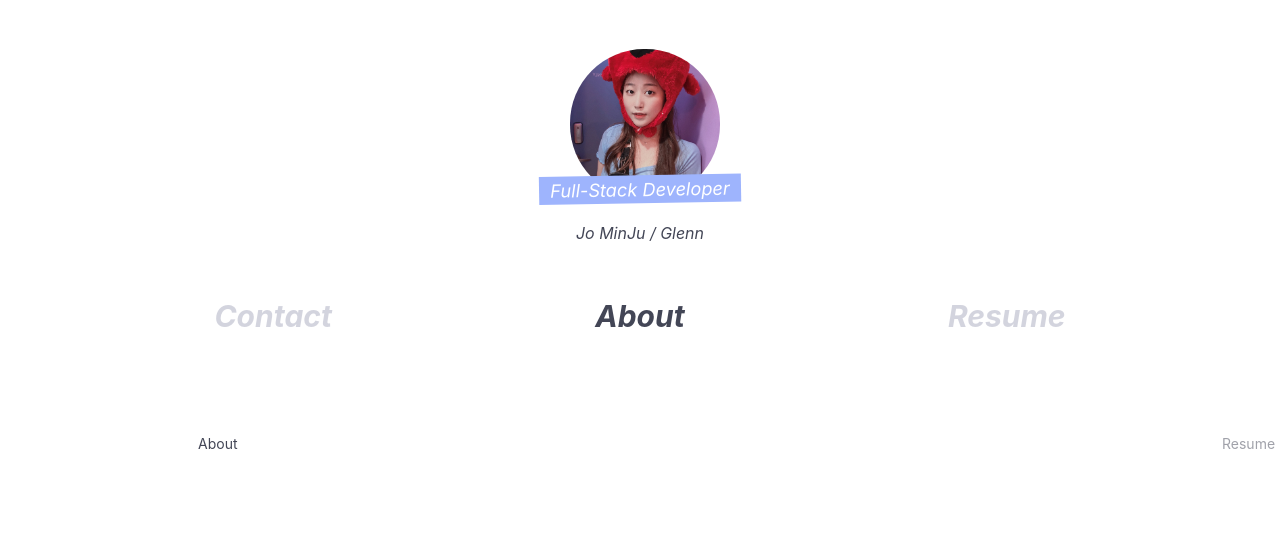
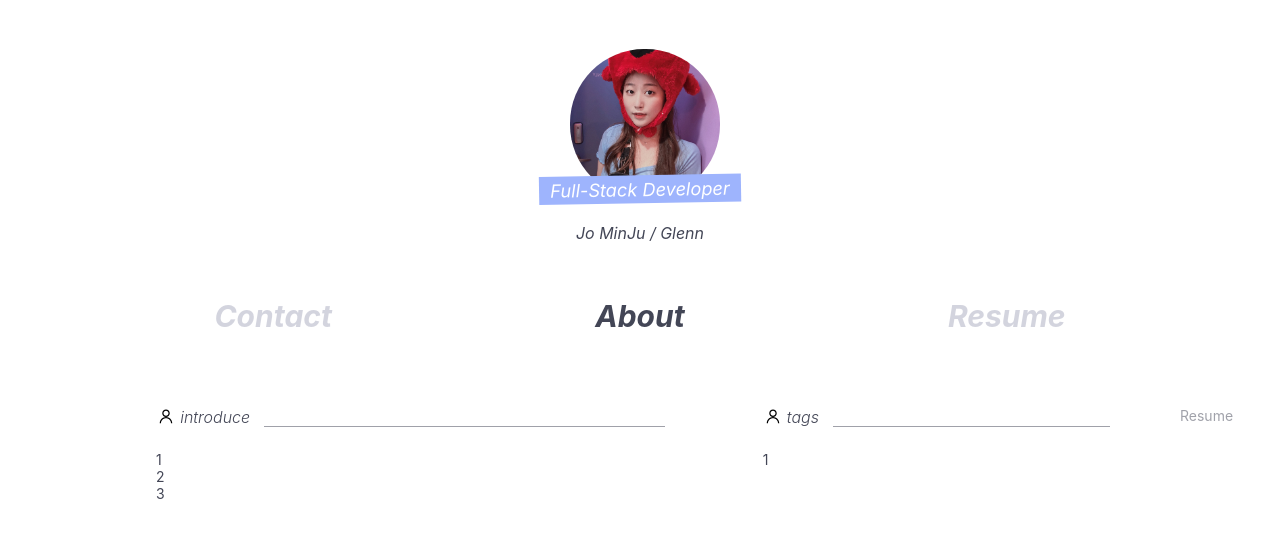
Before and after one commit to dev-glennn/Glenn_blog, a React (Create React App) app: page / in a window 1280 px wide. Shown: the top 538 px of the page. Built offline with nearby package versions, Linux system fonts and the light colour scheme; a web font is replaced by a local one.

Commit message:
feat: 제목, row 공통 style
각 섹션의 제목과 섹션 공통 style 작업

```diff
--- a/src/components/common/Gnb.js
+++ b/src/components/common/Gnb.js
@@ -24,7 +24,7 @@ const StyledGnb = styled.ul`
     display: block;
     list-style: none;
     max-width: 26.2rem;
-    min-height: 10.2rem;
+    min-height: 8.2rem;
     margin: 0;
     padding: 0;
 
--- a/src/components/common/GnbMenu.js
+++ b/src/components/common/GnbMenu.js
@@ -26,7 +26,7 @@ const StyledGnbMenu = styled.li`
         font-style: italic;
         font-weight: bold;
         color: rgba(167, 170, 189, .5);
-        transition: 300ms all;
+        transition: 300ms linear;
     }
 
     ${({className}) => {
--- a/src/components/common/SlideBox.js
+++ b/src/components/common/SlideBox.js
@@ -39,7 +39,7 @@ const StyledSildeBox = styled.div`
     width: 80%;
     >div {
         position: absolute;
-        padding: 2.14rem 5rem;
+        padding: 2.14rem 2rem;
         width: 100%;
         visibility: hidden;
         transition: 300ms all;
--- /dev/null
+++ b/src/components/common/Template.js
@@ -0,0 +1,20 @@
+import React from "react";
+import styled from "styled-components";
+import '../../template.css';
+
+const Template = ({children}) => {
+    return (
+        <StyledTemplate>
+            {children}
+        </StyledTemplate>
+    );
+};
+
+export default Template;
+
+const StyledTemplate = styled.div`
+    position: relative;
+    margin: auto;
+    width: 100%;
+    text-align: left;
+`;
--- a/src/containers/common/SlideBoxContainer.js
+++ b/src/containers/common/SlideBoxContainer.js
@@ -5,7 +5,7 @@ import {useHistory} from "react-router-dom";
 const SlideBoxContainer = ({dept, children}) => {
 
     const history = useHistory();
-    const active = (history.location.pathname === '/') ? 'about' : (history.location.pathname).replace('/', '');
+    const active = (history.location.pathname === '/') ? 'about' : (history.location.pathname).replace(/\//gi,'');
     const [menu, setMenu] = useState(active);
 
     useEffect(() => {
@@ -25,7 +25,7 @@ const SlideBoxContainer = ({dept, children}) => {
         };
     });
 
-    const activeMenu = orgMenus.find((item) => (item.name).toLowerCase() === menu)
+    const activeMenu = orgMenus.find((item) => (item.name).toLowerCase() === menu);
     const menusCount = orgMenus.length;
 
     const menus = orgMenus.map((item, index) => {
--- a/src/pages/AboutPage.js
+++ b/src/pages/AboutPage.js
@@ -1,10 +1,32 @@
 import React from "react";
+import Template from "../components/common/Template";
 
 const AboutPage = () => {
     return (
-        <>
-            About
-        </>
+        <Template>
+            <div className="row">
+                <div className="col-7">
+                    <h2>
+                        <img src="/about/introduce.svg" className="img-sm"/>
+                        introduce
+                    </h2>
+                    1
+                </div>
+                <div className="col-5">
+                    <h2>
+                        <img src="/about/introduce.svg" className="img-sm"/>
+                        tags
+                    </h2>
+                    1
+                </div>
+            </div>
+            <div className="row">
+                2
+            </div>
+            <div className="row">
+                3
+            </div>
+        </Template>
     );
 };
 
--- /dev/null
+++ b/src/template.css
@@ -0,0 +1,119 @@
+.row {
+    color: #434656;
+    display: flex;
+    justify-content: space-between;
+    align-items: flex-start;
+}
+
+.row:after {
+    clear: both;
+}
+
+.row:after {
+    content: " ";
+    display: table;
+}
+
+.row h2 {
+    position: relative;
+    display: flex;
+    flex-basis: 100%;
+    justify-content: flex-start;
+    align-items: center;
+    margin: 0 0 1.71rem;
+    font-size: 1.14rem;
+    text-align: left;
+    font-style: italic;
+    font-weight: 300;
+}
+
+.row h2.h2-center:before,
+.row h2:after {
+    content: "";
+    flex-grow: 1;
+    background: rgba(66, 69, 84, .5);
+    height: 1px;
+    font-size: 0;
+    line-height: 0;
+    margin: 0 1rem;
+    align-self: flex-end;
+}
+
+.row h2.font-md {
+    font-size: 1.28rem;
+}
+
+.row h2.font-lg {
+    font-size: 1.42rem;
+}
+
+.row h2 > img {
+    color: #434656;
+    margin-right: .3rem;
+}
+
+.row h2 > img.img-sm {
+    width: 20px;
+    height: 20px;
+}
+
+.row h2 > img.img-lg {
+    width: 35px;
+    height: 35px;
+}
+
+.row > div:first-child {
+    padding-right: 3rem;
+}
+
+.row > div:last-child {
+    padding-left: 3rem;
+}
+
+.row .col-1 {
+    width: calc(100% / 12);
+}
+
+.row .col-2 {
+    width: calc(100% / 6);
+}
+
+.row .col-3 {
+    width: calc(100% / 4);
+}
+
+.row .col-4 {
+    width: calc(100% / 3);
+}
+
+.row .col-5 {
+    width: calc(100% / 2.4);
+}
+
+.row .col-6 {
+    width: calc(100% / 2);
+}
+
+.row .col-7 {
+    width: calc(calc(100% / 12) * 7);
+}
+
+.row .col-8 {
+    width: calc(100% / 1.5);
+}
+
+.row .col-9 {
+    width: calc(calc(100% / 12) * 9);
+}
+
+.row .col-10 {
+    width: calc(100% / 1.2);
+}
+
+.row .col-11 {
+    width: calc(calc(100% / 12) * 11);
+}
+
+.row .col-12 {
+    width: 100%;
+}
```
Also changed, not shown: public/about/introduce.svg (added).
